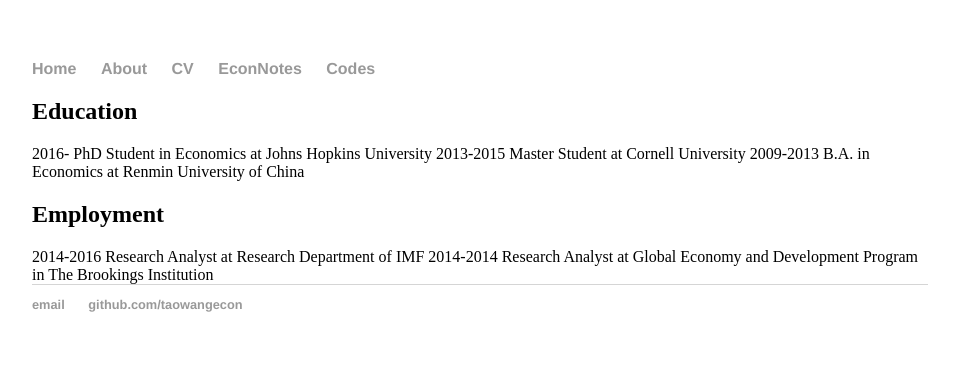
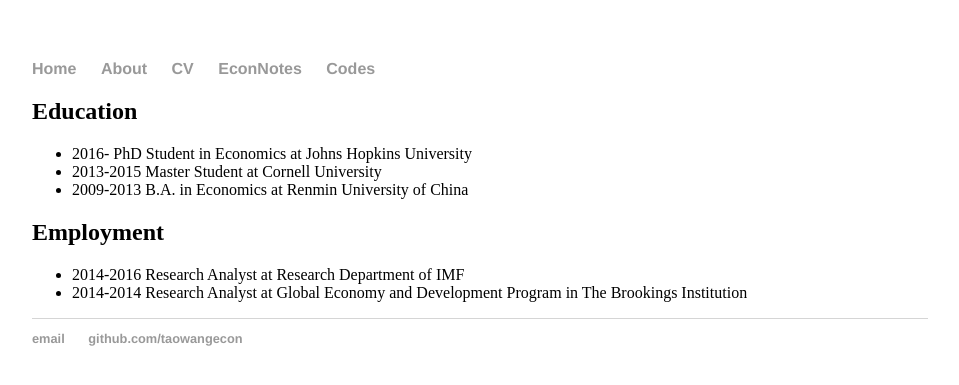
Before and after one commit to iworld1991/TaoWangEcon.github.io, a Jekyll site: the page built from cv/index.html, in a window 1280 px wide. Shown: the top 385 px of the page, without its empty margins (160-1119 px from the left). Built offline with Jekyll 4.4.1, drawn with Linux system fonts in a browser that asks for light colours.

Commit message:
Update index.html

```diff
--- a/cv/index.html
+++ b/cv/index.html
@@ -5,11 +5,15 @@ title: CV
 
   <div class="blurb">
 	<h2>Education</h2>
-	<p2>2016-     PhD Student in Economics at Johns Hopkins University </p2>
-	<p2>2013-2015 Master Student at Cornell University </p2>
-	<p2>2009-2013 B.A. in Economics at Renmin University of China</p2>
+	   <ul>
+	 <li>2016-     PhD Student in Economics at Johns Hopkins University</li>
+         <li>2013-2015 Master Student at Cornell University </li>
+         <li>2009-2013 B.A. in Economics at Renmin University of China</li>
+	  </ul>
 
 	<h2>Employment</h2>
-	<p2>2014-2016 Research Analyst at Research Department of IMF </p2>
-	<p2>2014-2014 Research Analyst at Global Economy and Development Program in The Brookings Institution </p2>
+	    <ul>
+	 <li>2014-2016 Research Analyst at Research Department of IMF </li>
+         <li>2014-2014 Research Analyst at Global Economy and Development Program in The Brookings Institution </li>
+         </ul>
 </div><!-- /.blurb -->
```
